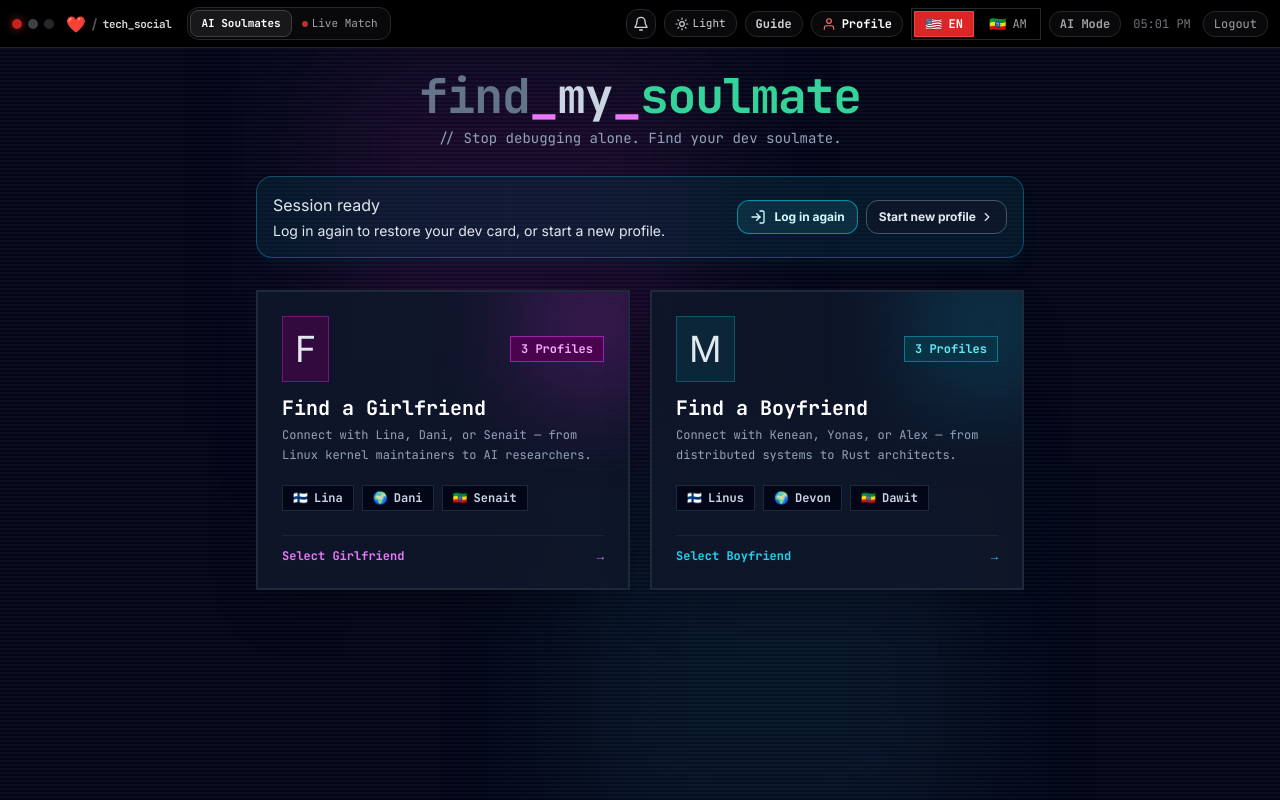
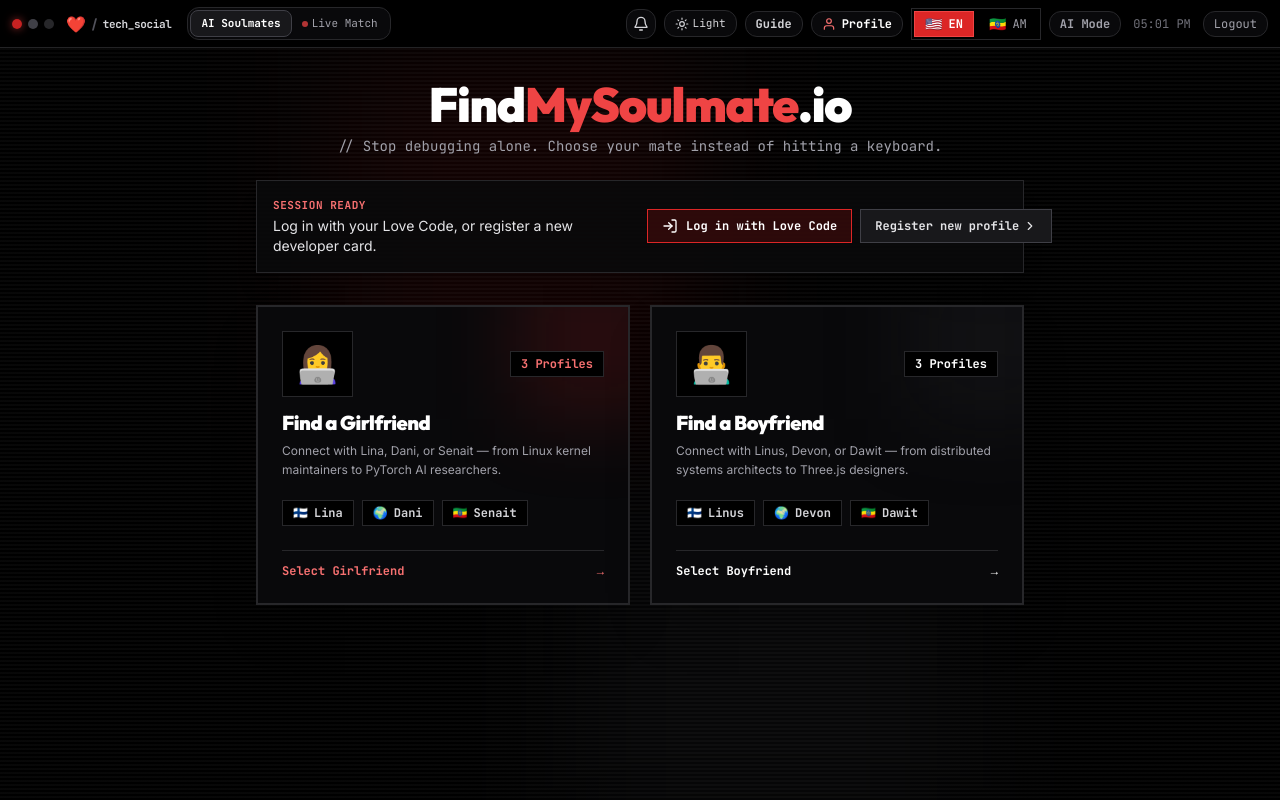
Before and after one commit to Lido01/find-my-soulmate, a React (Vite) app: page / in a window 1280 px wide. Built offline with nearby package versions, Linux system fonts and the light colour scheme.

Commit message:
style(character): revamp partner selection gate screen with GF/BF split layout

```diff
--- a/src/components/character/CharacterSelectScreen.jsx
+++ b/src/components/character/CharacterSelectScreen.jsx
@@ -1,6 +1,6 @@
 // ─────────────────────────────────────────────────────────────────────────────
 // CharacterSelectScreen.jsx — Strict Category Choice (Girlfriend OR Boyfriend)
-// Locks into the chosen category without showing the other until changed in Settings/Profile.
+// High-tech Red, Black & White developer theme with Space Grotesk / JetBrains Mono
 // ─────────────────────────────────────────────────────────────────────────────
 
 import { useState } from 'react';
@@ -64,7 +64,7 @@ export default function CharacterSelectScreen({
   const isAm = lang === 'am';
 
   return (
-    <div className="relative min-h-screen bg-slate-950 flex flex-col overflow-y-auto">
+    <div className="relative min-h-screen bg-black flex flex-col overflow-y-auto font-mono select-text">
       {/* Scanline overlay */}
       <div
         className="pointer-events-none absolute inset-0 z-10 opacity-[0.03]"
@@ -73,95 +73,92 @@ export default function CharacterSelectScreen({
         }}
       />
 
-      {/* Ambient background glow */}
+      {/* Ambient background glow: deep cyber crimson */}
       <div className="pointer-events-none absolute inset-0 z-0">
-        <div className="absolute top-0 left-1/4 w-96 h-96 bg-fuchsia-900/20 blur-3xl" />
-        <div className="absolute bottom-0 right-1/4 w-96 h-96 bg-cyan-900/20 blur-3xl" />
+        <div className="absolute top-0 left-1/4 w-96 h-96 bg-red-950/25 blur-3xl" />
+        <div className="absolute bottom-0 right-1/4 w-96 h-96 bg-zinc-900/30 blur-3xl" />
       </div>
 
-      <div className="relative z-20 flex flex-col flex-1 items-center px-4 pt-6 pb-12 max-w-5xl mx-auto w-full">
+      <div className="relative z-20 flex flex-col flex-1 items-center px-4 pt-8 pb-12 max-w-5xl mx-auto w-full">
         {/* App title */}
         <div className="text-center mb-2">
-          <h1 className="font-mono text-4xl md:text-5xl font-black tracking-tight">
-            <span className="text-slate-500">find</span>
-            <span className="text-fuchsia-400">_</span>
-            <span className="text-slate-300">my</span>
-            <span className="text-fuchsia-400">_</span>
-            <span className="text-emerald-400">soulmate</span>
+          <h1 className="font-heading text-4xl md:text-5xl font-black tracking-tight text-white">
+            Find<span className="text-red-500">MySoulmate</span>.io
           </h1>
         </div>
 
         {/* Tagline */}
-        <p className="font-mono text-slate-400 text-sm mb-1 text-center">
-          // Stop debugging alone. Find your dev soulmate.
+        <p className="font-mono text-zinc-400 text-xs sm:text-sm mb-2 text-center">
+          // Stop debugging alone. Choose your mate instead of hitting a keyboard.
         </p>
 
         {/* ═══════════════════════════════════════════════════════════════════
             FIRST TIME GATE SCREEN (ONLY SHOWN IF NO CHOICE HAS BEEN MADE YET)
             ═══════════════════════════════════════════════════════════════════ */}
         {activeTarget === null ? (
-          <div className="w-full max-w-3xl mt-6 animate-fade-in space-y-6">
+          <div className="w-full max-w-3xl mt-4 animate-fade-in space-y-6">
             {!userProfile?.isRegistered && (
-              <div className="flex flex-col sm:flex-row items-start sm:items-center justify-between gap-3 p-4 rounded-2xl border border-cyan-700/60 bg-cyan-950/40 shadow-lg shadow-cyan-950/20">
+              <div className="flex flex-col sm:flex-row items-start sm:items-center justify-between gap-3 p-4  border border-zinc-800 bg-zinc-950/90 shadow-xl">
                 <div>
-                  <p className="eyebrow">Session ready</p>
-                  <p className="text-sm text-slate-200 mt-1">Log in again to restore your dev card, or start a new profile.</p>
+                  <p className="font-mono text-[11px] text-red-400 font-bold uppercase tracking-wider">Session Ready</p>
+                  <p className="text-sm text-zinc-200 mt-0.5 font-sans">Log in with your Love Code, or register a new developer card.</p>
                 </div>
                 <div className="flex w-full sm:w-auto flex-col sm:flex-row gap-2">
                   <button
                     type="button"
                     onClick={onOpenLogin}
-                    className="shrink-0 inline-flex items-center justify-center gap-2 rounded-xl border border-cyan-500/70 bg-cyan-900/40 px-3 py-2 text-xs font-bold text-cyan-100 hover:bg-cyan-800/60"
+                    className="shrink-0 inline-flex items-center justify-center gap-2   border border-red-600 bg-red-950/60 px-3.5 py-2 text-xs font-bold text-white hover:bg-red-900 transition-all shadow-sm"
                   >
                     <IconLogIn className="w-4 h-4" />
-                    Log in again
+                    Log in with Love Code
                   </button>
                   <button
                     type="button"
                     onClick={() => onOpenRegister?.()}
-                    className="shrink-0 inline-flex items-center justify-center gap-1 rounded-xl border border-slate-600 bg-slate-900/70 px-3 py-2 text-xs font-bold text-slate-200 hover:border-cyan-700 hover:text-cyan-200"
+                    className="shrink-0 inline-flex items-center justify-center gap-1   border border-zinc-700 bg-zinc-900 px-3.5 py-2 text-xs font-bold text-zinc-200 hover:text-white hover:border-red-500 transition-all"
                   >
-                    Start new profile
+                    Register new profile
                     <IconChevronRight className="w-3.5 h-3.5" />
                   </button>
                 </div>
               </div>
             )}
+
             {/* Exactly 2 Options: Strictly Girlfriend OR Boyfriend */}
             <div className="grid grid-cols-1 md:grid-cols-2 gap-5 pt-2">
               {/* Option A: Girlfriend */}
               <div
                 onClick={() => handleSelectCategory('female')}
-                className="group relative border-2 border-slate-800 hover:border-fuchsia-500 bg-slate-900/90 p-6 cursor-pointer transition-all duration-300 hover:scale-[1.03] shadow-2xl overflow-hidden flex flex-col justify-between "
+                className="group relative border-2 border-zinc-800 hover:border-red-600 bg-zinc-950 p-6  cursor-pointer transition-all duration-300 hover:scale-[1.02] shadow-2xl overflow-hidden flex flex-col justify-between"
               >
-                <div className="absolute -top-12 -right-12 w-40 h-40 bg-fuchsia-600/20 blur-2xl group-hover:bg-fuchsia-600/35 transition-all" />
+                <div className="absolute -top-12 -right-12 w-40 h-40 bg-red-600/15 blur-2xl group-hover:bg-red-600/30 transition-all" />
 
                 <div className="relative z-10 space-y-3">
                   <div className="flex items-center justify-between">
-                    <span className="text-4xl p-3 bg-fuchsia-950/60 border border-fuchsia-800/80  inline-block">
-                      F
+                    <span className="text-4xl p-3 bg-black border border-zinc-800   inline-block group-hover:border-red-600 transition-colors">
+                      👩‍💻
                     </span>
-                    <span className="font-mono text-xs font-bold px-2.5 py-1  bg-fuchsia-950 border border-fuchsia-700 text-fuchsia-300">
+                    <span className="font-mono text-xs font-bold px-2.5 py-1   bg-black border border-zinc-800 text-red-400">
                       {girlfriends.length} {isAm ? 'ጓደኞች' : 'Profiles'}
                     </span>
                   </div>
 
                   <div>
-                    <h3 className="font-mono text-xl font-black text-white group-hover:text-fuchsia-300 transition-colors">
+                    <h3 className="font-heading text-xl font-black text-white group-hover:text-red-400 transition-colors">
                       {isAm ? 'የሴት ጓደኛ ፈልግ' : 'Find a Girlfriend'}
                     </h3>
-                    <p className="font-mono text-xs text-slate-400 mt-1 leading-relaxed">
+                    <p className="font-sans text-xs text-zinc-400 mt-1 leading-relaxed">
                       {isAm
                         ? 'ሊና (ከርነል ጠባቂ)፣ ዳኒ (ፊት-ኤንድ) እና ሰናይት (AI መሃንዲስ)'
-                        : 'Connect with Lina, Dani, or Senait — from Linux kernel maintainers to AI researchers.'}
+                        : 'Connect with Lina, Dani, or Senait — from Linux kernel maintainers to PyTorch AI researchers.'}
                     </p>
                   </div>
 
-                  <div className="flex items-center gap-2 pt-2 flex-wrap">
+                  <div className="flex items-center gap-2 pt-2 flex-wrap font-mono">
                     {girlfriends.map((g) => (
                       <div
                         key={g.id}
-                        className="flex items-center gap-1.5 px-2.5 py-1  bg-slate-950 border border-slate-800 text-xs font-mono text-slate-300"
+                        className="flex items-center gap-1.5 px-2.5 py-1   bg-black border border-zinc-800 text-xs text-zinc-300"
                       >
                         <span>{g.nationality}</span>
                         <span className="font-bold">{g.name}</span>
@@ -170,7 +167,7 @@ export default function CharacterSelectScreen({
                   </div>
                 </div>
 
-                <div className="relative z-10 mt-6 pt-3 border-t border-slate-800/80 flex items-center justify-between text-fuchsia-400 font-mono text-xs font-bold group-hover:translate-x-1 transition-transform">
+                <div className="relative z-10 mt-6 pt-3 border-t border-zinc-800 flex items-center justify-between text-red-400 font-mono text-xs font-bold group-hover:translate-x-1 transition-transform">
                   <span>{isAm ? 'የሴት ጓደኞችን እይ' : 'Select Girlfriend'}</span>
                   <span>→</span>
                 </div>
@@ -179,36 +176,36 @@ export default function CharacterSelectScreen({
               {/* Option B: Boyfriend */}
               <div
                 onClick={() => handleSelectCategory('male')}
-                className="group relative border-2 border-slate-800 hover:border-cyan-500 bg-slate-900/90 p-6 cursor-pointer transition-all duration-300 hover:scale-[1.03] shadow-2xl overflow-hidden flex flex-col justify-between "
+                className="group relative border-2 border-zinc-800 hover:border-red-600 bg-zinc-950 p-6  cursor-pointer transition-all duration-300 hover:scale-[1.02] shadow-2xl overflow-hidden flex flex-col justify-between"
               >
-                <div className="absolute -top-12 -right-12 w-40 h-40 bg-cyan-600/20 blur-2xl group-hover:bg-cyan-600/35 transition-all" />
+                <div className="absolute -top-12 -right-12 w-40 h-40 bg-zinc-800/30 blur-2xl group-hover:bg-red-600/20 transition-all" />
 
                 <div className="relative z-10 space-y-3">
                   <div className="flex items-center justify-between">
-                    <span className="text-4xl p-3 bg-cyan-950/60 border border-cyan-800/80  inline-block">
-                      M
+                    <span className="text-4xl p-3 bg-black border border-zinc-800   inline-block group-hover:border-red-600 transition-colors">
+                      👨‍💻
                     </span>
-                    <span className="font-mono text-xs font-bold px-2.5 py-1  bg-cyan-950 border border-cyan-700 text-cyan-300">
+                    <span className="font-mono text-xs font-bold px-2.5 py-1   bg-black border border-zinc-800 text-white">
                       {boyfriends.length} {isAm ? 'ጓደኞች' : 'Profiles'}
                     </span>
                   </div>
 
                   <div>
-                    <h3 className="font-mono text-xl font-black text-white group-hover:text-cyan-300 transition-colors">
+                    <h3 className="font-heading text-xl font-black text-white group-hover:text-red-400 transition-colors">
                       {isAm ? 'የወንድ ጓደኛ ፈልግ' : 'Find a Boyfriend'}
                     </h3>
-                    <p className="font-mono text-xs text-slate-400 mt-1 leading-relaxed">
+                    <p className="font-sans text-xs text-zinc-400 mt-1 leading-relaxed">
                       {isAm
-                        ? 'ኬንያን (ሲስተምስ)፣ ዮናስ (ረስት ገንቢ) እና አሌክስ (ፉል-ስታክ)'
-                        : 'Connect with Kenean, Yonas, or Alex — from distributed systems to Rust architects.'}
+                        ? 'ሊኑስ (ሲስተምስ)፣ ዴቮን (UI አርቲስት) እና ዳዊት (ረስት ገንቢ)'
+                        : 'Connect with Linus, Devon, or Dawit — from distributed systems architects to Three.js designers.'}
                     </p>
                   </div>
 
-                  <div className="flex items-center gap-2 pt-2 flex-wrap">
+                  <div className="flex items-center gap-2 pt-2 flex-wrap font-mono">
                     {boyfriends.map((b) => (
                       <div
                         key={b.id}
-                        className="flex items-center gap-1.5 px-2.5 py-1  bg-slate-950 border border-slate-800 text-xs font-mono text-slate-300"
+                        className="flex items-center gap-1.5 px-2.5 py-1   bg-black border border-zinc-800 text-xs text-zinc-300"
                       >
                         <span>{b.nationality}</span>
                         <span className="font-bold">{b.name}</span>
@@ -217,7 +214,7 @@ export default function CharacterSelectScreen({
                   </div>
                 </div>
 
-                <div className="relative z-10 mt-6 pt-3 border-t border-slate-800/80 flex items-center justify-between text-cyan-400 font-mono text-xs font-bold group-hover:translate-x-1 transition-transform">
+                <div className="relative z-10 mt-6 pt-3 border-t border-zinc-800 flex items-center justify-between text-white font-mono text-xs font-bold group-hover:translate-x-1 transition-transform">
                   <span>{isAm ? 'የወንድ ጓደኞችን እይ' : 'Select Boyfriend'}</span>
                   <span>→</span>
                 </div>
@@ -230,22 +227,21 @@ export default function CharacterSelectScreen({
              ═══════════════════════════════════════════════════════════════════ */
           <div className="w-full mt-4 animate-fade-in space-y-5">
             {/* Target Status Banner */}
-            <div className="w-full flex items-center justify-between p-3  bg-slate-900 border border-slate-800 shadow-md flex-wrap gap-2">
+            <div className="w-full flex items-center justify-between p-3   bg-zinc-950 border border-zinc-800 shadow-md flex-wrap gap-2">
               <div className="flex items-center gap-2 font-mono text-xs">
-                <span className="w-2 h-2  bg-cyan-400 animate-pulse" />
-                <span className="text-slate-400">{isAm ? "የተመረጠ:" : "Active Preference:"}</span>
-                <span className="font-bold text-white px-2 py-0.5  bg-slate-950 border border-slate-800 text-cyan-300">
+                <span className="text-zinc-400">{isAm ? "የተመረጠ:" : "Active Preference:"}</span>
+                <span className="font-bold text-white px-2.5 py-0.5   bg-black border border-zinc-800">
                   {activeTarget === 'female'
                     ? (isAm ? 'የሴት ጓደኞች' : 'Girlfriends')
                     : (isAm ? 'የወንድ ጓደኞች ' : 'Boyfriends')}
                 </span>
-                <span className="text-slate-500 text-[11px]">
+                <span className="text-zinc-500 text-[11px]">
                   ({activeRoster.length} {isAm ? 'ገንቢዎች' : 'soulmates'})
                 </span>
               </div>
 
-              <span className="text-[11px] text-slate-500 font-mono">
-                {isAm ? "ምርጫን ለመቀየር በ Settings ⚙️ ውስጥ ይቀይሩ" : "To change preference, edit in Settings ⚙️"}
+              <span className="text-[11px] text-zinc-500 font-mono">
+                {isAm ? "ምርጫን ለመቀየር በ Settings ውስጥ ይቀይሩ" : "To change preference, edit in Settings"}
               </span>
             </div>
 
```
